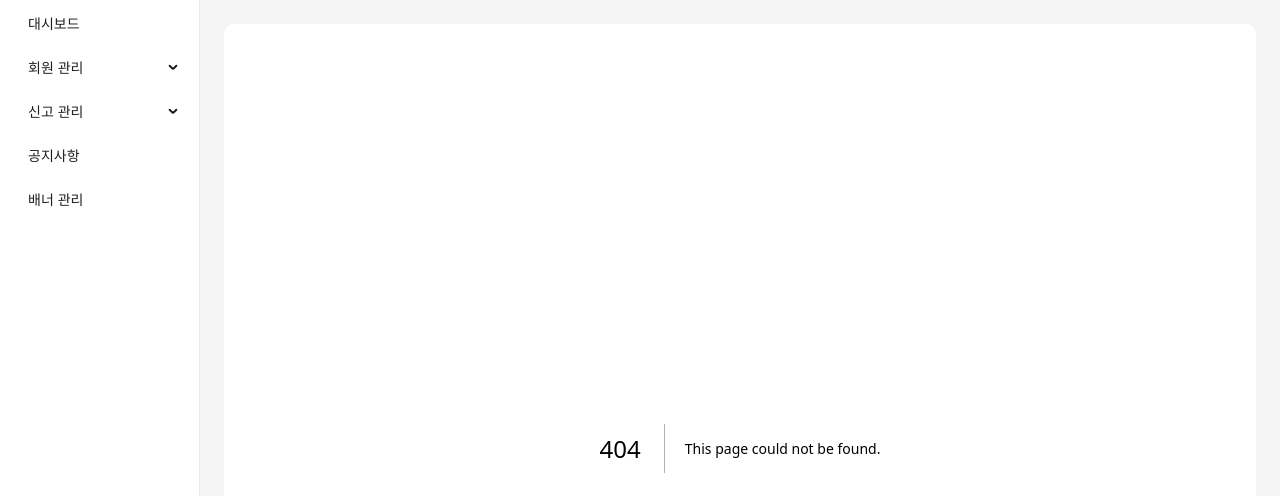
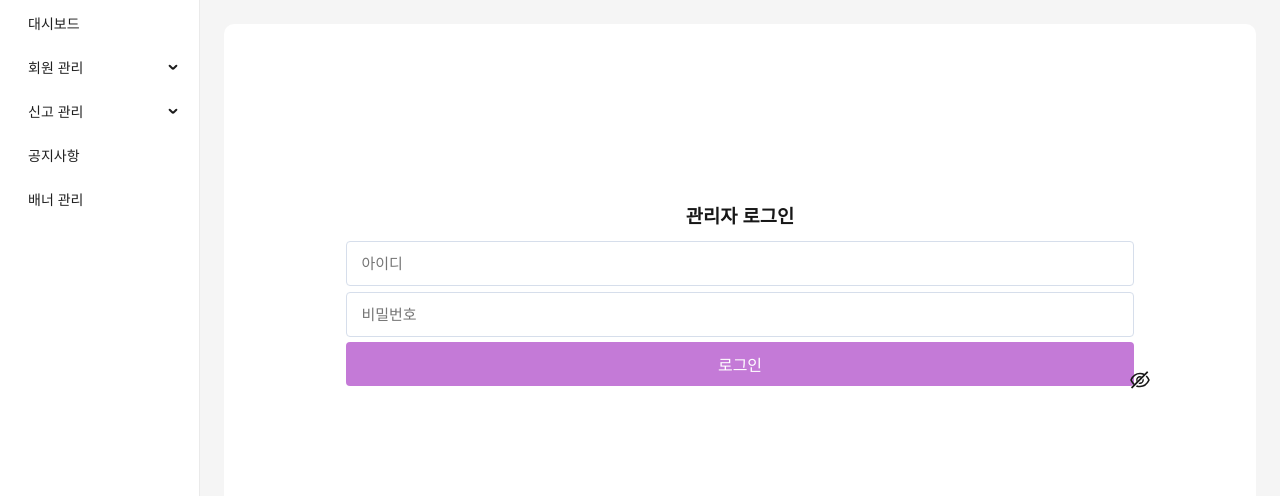
Before and after one commit to ItdaHub/admin-page, a Next.js app: page /login in a window 1280 px wide. Before the commit this address had no page. Shown: the top 496 px of the page. Built offline with nearby package versions, Linux system fonts and the light colour scheme.

Commit message:
Feat: 로그인 페이지 틀 잡기

```diff
--- /dev/null
+++ b/src/features/LoginPage/index.tsx
@@ -0,0 +1,130 @@
+import { useState } from "react";
+import { useRouter } from "next/router";
+import { LoginPageStyled } from "./styled";
+import axios from "axios";
+import clsx from "clsx";
+import { EyeInvisibleOutlined, EyeOutlined } from "@ant-design/icons";
+
+const LoginPage = () => {
+  // 비밀번호 토글
+  const [toggle, setToggle] = useState(true);
+
+  // 아이디
+  const [email, setEmail] = useState("");
+
+  // 비밀번호
+  const [password, setPassword] = useState("");
+
+  // 오류 메시지
+  const [errorMessage, setErrorMessage] = useState("");
+
+  const router = useRouter();
+
+  // 로그인 버튼 클릭시
+  const handleLoginSubmit = async (e: any) => {
+    e.preventDefault();
+
+    if (!email) {
+      setErrorMessage("아이디(이메일)를 입력해주세요");
+      return;
+    }
+
+    if (!password) {
+      setErrorMessage("비밀번호를 입력해주세요");
+      return;
+    }
+
+    try {
+      // Axios로 Get요청(입력한 아이디와 비밀번호가 일치하는지 + 관리자인지 확인)
+      const response = await axios.get("/api/adminLogin", {
+        params: {
+          email,
+          password,
+        },
+      });
+
+      // 성공적으로 로그인한 경우 대시보드로 이동
+      if (response.data.success) {
+        setErrorMessage("");
+
+        // 로그인 성공 후 대시보드로 이동
+        router.push("/dashboard");
+      } else {
+        setErrorMessage("아이디 또는 비밀번호를 확인해주세요");
+      }
+    } catch (error) {
+      // 요청 오류
+      setErrorMessage(`${error} : 서버 오류가 발생했습니다`);
+    }
+  };
+
+  return (
+    <LoginPageStyled className={clsx("login-wrap")}>
+      <div className="login-box">
+        <h3 className="login-title">관리자 로그인</h3>
+        <form className="login-form">
+          {/* 아이디 */}
+          <div>
+            <input
+              className="login-id"
+              type="email"
+              name="email"
+              placeholder="아이디"
+              value={email}
+              onChange={(e) => {
+                setEmail(e.target.value);
+              }}
+              required
+            />
+          </div>
+
+          {/* 비밀번호 */}
+          <div>
+            <input
+              className="login-pw"
+              type={toggle ? "password" : "text"}
+              name="password"
+              placeholder="비밀번호"
+              value={password}
+              onChange={(e) => {
+                setPassword(e.target.value);
+              }}
+              required
+            />
+          </div>
+
+          {/* 토글 버튼 */}
+          {toggle ? (
+            <EyeInvisibleOutlined
+              className="toggleBtn"
+              onClick={(e) => {
+                e.preventDefault();
+                setToggle(!toggle);
+              }}
+            />
+          ) : (
+            <EyeOutlined
+              className="toggleBtn"
+              onClick={(e) => {
+                e.preventDefault();
+                setToggle(!toggle);
+              }}
+            />
+          )}
+
+          {/* 오류 메시지 */}
+          {errorMessage && (
+            <div className="login-errorMessage">{errorMessage}</div>
+          )}
+
+          {/* 로그인 버튼 */}
+          <button className="login-btn" onClick={handleLoginSubmit}>
+            로그인
+          </button>
+        </form>
+      </div>
+    </LoginPageStyled>
+  );
+};
+
+export default LoginPage;
--- /dev/null
+++ b/src/features/LoginPage/styled.ts
@@ -0,0 +1,70 @@
+import styled from "styled-components";
+
+export const LoginPageStyled = styled.div`
+  &.login-wrap {
+    margin: 0 auto;
+    padding: 0;
+    width: 100%;
+    .login-title {
+      margin-bottom: 10px;
+    }
+
+    .login-box {
+      width: 100%;
+      display: flex;
+      flex-direction: column;
+      justify-content: center;
+      align-items: center;
+      background-color: white;
+      max-width: 1280px;
+      height: 370px;
+      margin: 60px auto;
+      border-radius: 4px;
+
+      .login-form {
+        width: 80%;
+
+        .login-errorMessage {
+          color: rgb(230, 73, 56);
+          font-size: 12px;
+          margin-top: 10px;
+        }
+
+        .login-btn {
+          width: 100%;
+          padding: 10px 34px;
+          font-size: 16px;
+          border-radius: 4px;
+          margin-top: 2px;
+          border: none;
+          background-color: #c47ad7;
+          color: white;
+
+          &:hover {
+            cursor: pointer;
+          }
+        }
+        .login-id,
+        .login-pw {
+          width: 100%;
+          height: 45px;
+          border-radius: 4px;
+          padding: 14px 14px;
+          font-size: 15px;
+          margin: 3px 0;
+          border: 1px solid rgb(214, 222, 235);
+
+          &:focus {
+            outline: none;
+          }
+        }
+      }
+    }
+    .toggleBtn {
+      font-size: 20px;
+      position: absolute;
+      top: 370px;
+      right: 130px;
+    }
+  }
+`;
--- /dev/null
+++ b/src/pages/login/index.tsx
@@ -0,0 +1,9 @@
+import LoginPage from "@/features/LoginPage";
+
+const Login = () => {
+  return <LoginPage />;
+};
+
+Login.getLayout = (page: React.ReactNode) => page; // Header, Template 제거
+
+export default Login;
```
